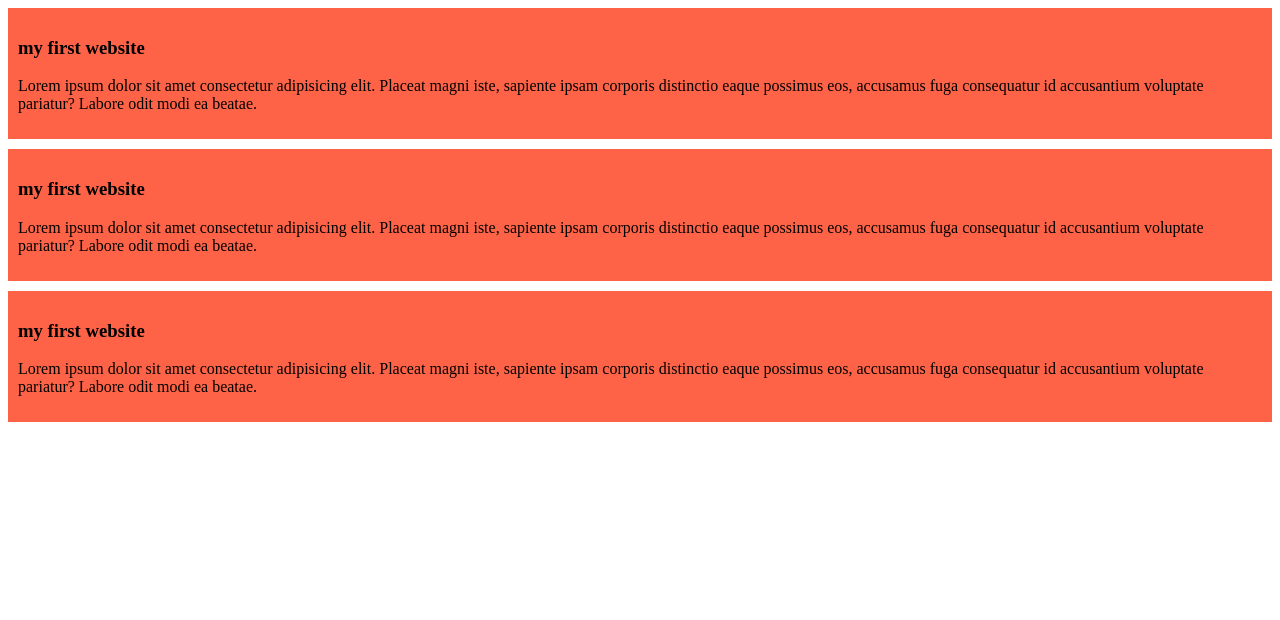
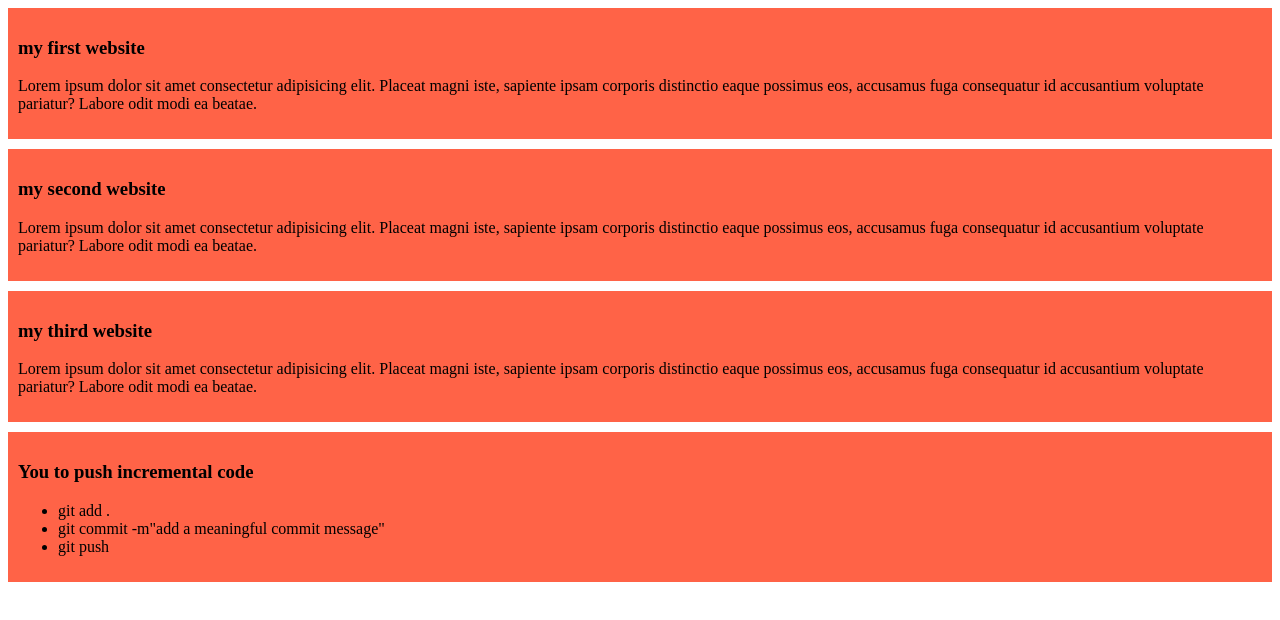
Before and after one commit to sifathabib2/my-simple-website, a plain HTML site: page index.html in a window 1280 px wide. Drawn offline with Linux system fonts and the light colour scheme.

Commit message:
added the manage

```diff
--- a/index.html
+++ b/index.html
@@ -12,12 +12,20 @@
         <p>Lorem ipsum dolor sit amet consectetur adipisicing elit. Placeat magni iste, sapiente ipsam corporis distinctio eaque possimus eos, accusamus fuga consequatur id accusantium voluptate pariatur? Labore odit modi ea beatae.</p>
     </div>
     <div>
-        <h3>my first website</h3>
+        <h3>my second website</h3>
         <p>Lorem ipsum dolor sit amet consectetur adipisicing elit. Placeat magni iste, sapiente ipsam corporis distinctio eaque possimus eos, accusamus fuga consequatur id accusantium voluptate pariatur? Labore odit modi ea beatae.</p>
     </div>
     <div>
-        <h3>my first website</h3>
+        <h3>my third website</h3>
         <p>Lorem ipsum dolor sit amet consectetur adipisicing elit. Placeat magni iste, sapiente ipsam corporis distinctio eaque possimus eos, accusamus fuga consequatur id accusantium voluptate pariatur? Labore odit modi ea beatae.</p>
+    </div>
+    <div>
+        <h3>You to push incremental code</h3>
+        <ul>
+            <li>git add .</li>
+            <li>git commit -m"add a meaningful commit message"</li>
+            <li>git push</li>
+        </ul>
     </div>
 </body>
 
```
